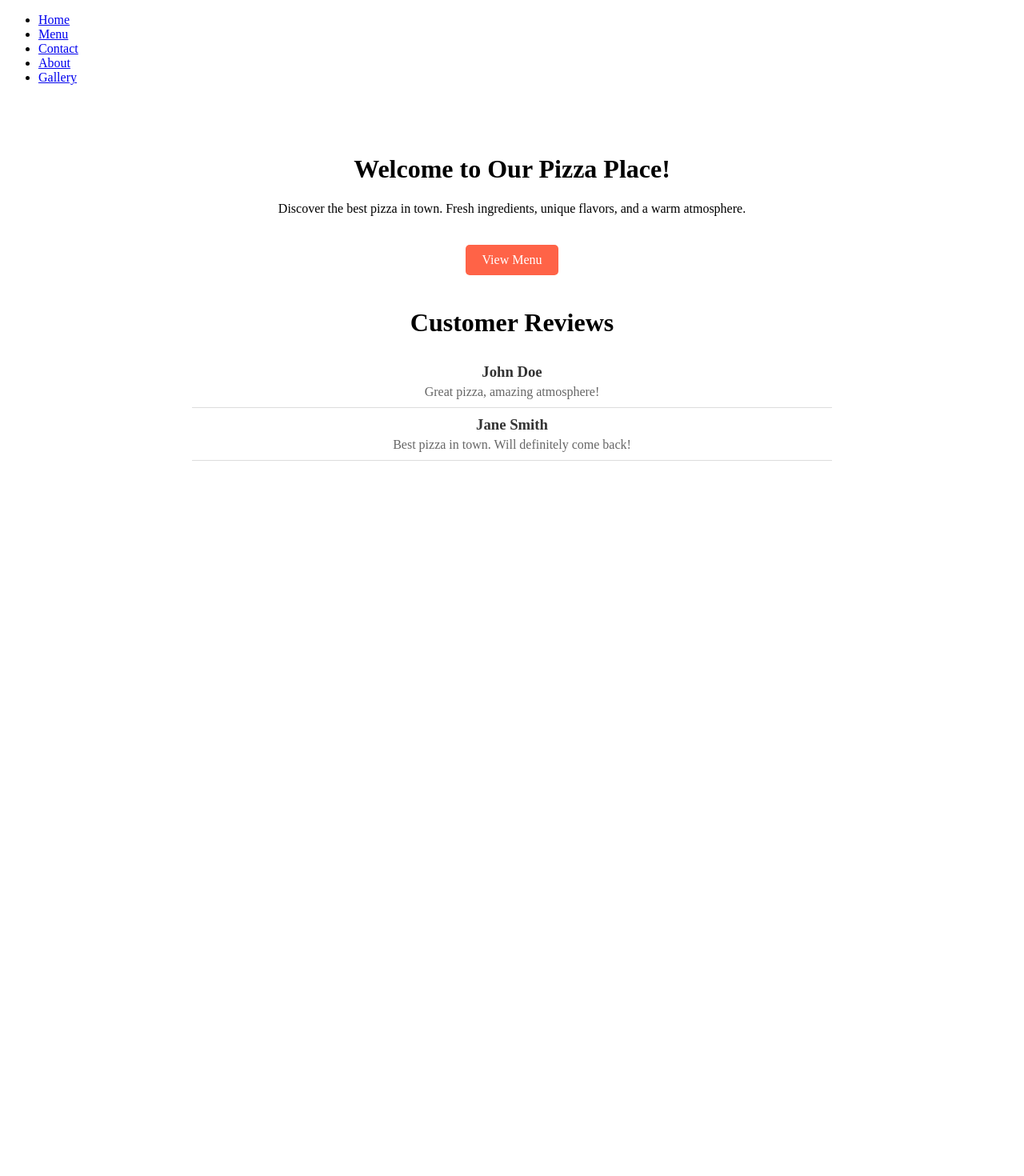
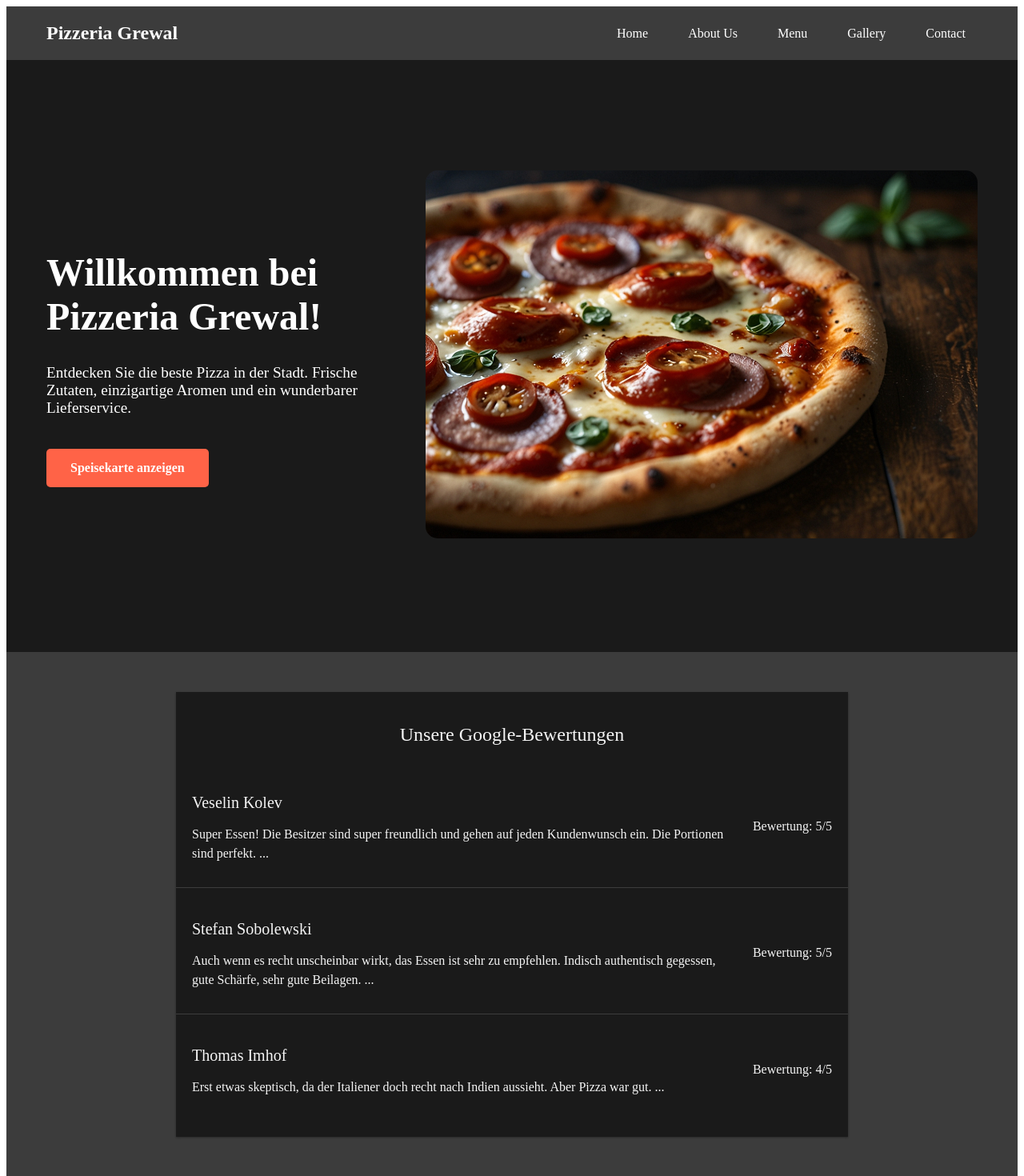
Before and after one commit to ArmannGr/restaurant_v2, an Angular app: page / in a window 1280 px wide. Shown: the top 1470 px of the page at 80% size. Before the commit the page ends 800 px from the top, so only its background shows below. Built offline with nearby package versions, Linux system fonts and the light colour scheme.

Commit message:
feat(home): add reviews and google maps integration

```diff
--- a/src/app/app.component.css
+++ b/src/app/app.component.css
@@ -0,0 +1,75 @@
+/* General Styles */
+body {
+    margin: 0;
+    font-family: 'Arial', sans-serif;
+    background-color: #f5f5f5;
+    color: #333;
+  }
+
+  /* Navigation Bar Styles */
+  nav {
+    display: flex;
+    justify-content: space-between;
+    align-items: center;
+    background-color: #3c3c3c;
+    padding: 20px 50px;
+    color: white;
+  }
+
+  nav .logo {
+    display: flex;
+    align-items: center;
+  }
+
+  nav .logo img {
+    height: 40px;
+    margin-right: 10px;
+  }
+
+  nav .logo h1 {
+    margin: 0;
+    font-size: 1.5em;
+  }
+
+  nav ul {
+    list-style: none;
+    display: flex;
+    margin: 0;
+    padding: 0;
+  }
+
+  nav ul li {
+    margin-left: 20px;
+  }
+
+  nav ul li a {
+    text-decoration: none;
+    color: white;
+    font-size: 1em;
+    padding: 10px 15px;
+    transition: background-color 0.3s, color 0.3s;
+  }
+
+  nav ul li a:hover {
+    background-color: #ff6347;
+    color: white;
+    border-radius: 5px;
+  }
+
+  @media (max-width: 768px) {
+    nav {
+      flex-direction: column;
+      align-items: flex-start;
+    }
+
+    nav ul {
+      flex-direction: column;
+      width: 100%;
+    }
+
+    nav ul li {
+      width: 100%;
+      text-align: center;
+      margin: 10px 0;
+    }
+  }
--- a/src/app/app.component.html
+++ b/src/app/app.component.html
@@ -1,10 +1,13 @@
 <nav>
+  <div routerLink="/" class="logo">
+      <h1>Pizzeria Grewal</h1>
+  </div>
   <ul>
     <li><a routerLink="/">Home</a></li>
+    <li><a routerLink="/about">About Us</a></li>
     <li><a routerLink="/menu">Menu</a></li>
+    <li><a routerLink="/gallery">Gallery</a></li>
     <li><a routerLink="/contact">Contact</a></li>
-    <li><a routerLink="/about">About</a></li>
-    <li><a routerLink="/gallery">Gallery</a></li>
   </ul>
 </nav>
 <router-outlet></router-outlet>
--- a/src/app/home/home.component.css
+++ b/src/app/home/home.component.css
@@ -1,31 +1,166 @@
-.home {
-    text-align: center;
+.hero {
+  display: flex;
+  justify-content: space-between;
+  align-items: center;
+  background-color: #1a1a1a;
+  color: white;
   padding: 50px;
+  min-height: 80vh;
+  margin-bottom: 50px;
 }
+
+.hero-text {
+  max-width: 50%;
+}
+
+.hero-text h1 {
+  font-size: 3em;
+  font-weight: bold;
+}
+
+.hero-text p {
+  margin: 20px 0;
+  margin-right: 30px;
+  font-size: 1.2em;
+}
+
 .button {
   display: inline-block;
-    padding: 10px 20px;
+  padding: 15px 30px;
   margin-top: 20px;
   background-color: #ff6347;
   color: white;
   text-decoration: none;
   border-radius: 5px;
+  font-weight: bold;
 }
+
 .button:hover {
   background-color: #ff4500;
 }
 
-  /* Add to styles.css or each component's CSS */
-@media (max-width: 768px) {
-    .menu, .contact, .about {
-      padding: 10px;
+.hero-image img {
+  max-width: 100%;
+  border-radius: 15px;
 }
-    nav ul {
+
+.background {
+  background-color: #3c3c3c;
+}
+
+.reviews {
+  margin-top: 50px;
+  margin-bottom: 50px;
   display: flex;
   flex-direction: column;
   align-items: center;
+  width: 100%;
+  max-width: 800px;
+  margin: 20px;
+  padding: 20px;
+  background-color: #1a1a1a;
+  color: #f5f5f5;
+  box-shadow: 0 1px 3px rgba(0,0,0,0.12), 0 1px 2px rgba(0,0,0,0.24);
 }
-    nav ul li {
-      margin: 5px 0;
+
+.reviews h2 {
+  color: #f5f5f5;
+  font-size: 24px;
+  font-weight: 400;
+  margin-bottom: 20px;
+}
+
+.review {
+  display: flex;
+  justify-content: space-between;
+  align-items: center;
+  width: 100%;
+  padding: 20px;
+  border-bottom: 1px solid #3c3c3c;
+}
+
+.review:last-child {
+  border-bottom: none;
+}
+
+.review-content {
+  flex: 1;
+  margin-right: 20px;
+}
+
+.review h3 {
+  color: #f5f5f5;
+  font-size: 20px;
+  font-weight: 500;
+  margin-bottom: 10px;
+}
+
+.review p {
+  color: #f5f5f5;
+  font-size: 16px;
+  line-height: 1.5;
+  margin-bottom: 10px;
+}
+
+.review-rating {
+  flex-shrink: 0;
+  color: #ff6347;
+  font-size: 16px;
+  font-weight: 500;
+}
+
+.map {
+  margin-top: 50px;
+  display: flex;
+  justify-content: center;
+  align-items: center;
+  padding: 50px;
+  background-color: #1a1a1a;
+}
+
+.reviews {
+  width: 100%;
+  max-width: 800px;
+  margin: 0 auto;
+  padding: 20px;
+  background-color: #1a1a1a;
+  color: #f5f5f5;
+  box-shadow: 0 1px 3px rgba(0,0,0,0.12), 0 1px 2px rgba(0,0,0,0.24);
+}
+
+/* ... rest of your CSS ... */
+
+@media screen and (max-width: 768px) {
+  .reviews {
+    padding: 10px;
+  }
+
+  .review {
+    flex-direction: column;
+    align-items: flex-start;
+  }
+
+  .review-content {
+    margin-right: 0;
+    margin-bottom: 10px;
+  }
+
+  .map {
+    padding: 25px;
   }
 }
+
+@media screen and (max-width: 768px) {
+  .hero {
+    flex-direction: column;
+  }
+
+  .hero-text {
+    max-width: 100%;
+    text-align: center;
+  }
+
+  .hero-image img {
+    width: 100%;
+  }
+}
--- a/src/app/home/home.component.html
+++ b/src/app/home/home.component.html
@@ -1,7 +1,27 @@
-<div class="home">
-    <h1>Welcome to Our Pizza Place!</h1>
-    <p>Discover the best pizza in town. Fresh ingredients, unique flavors, and a warm atmosphere.</p>
-    <a routerLink="/menu" class="button">View Menu</a>
-    <app-reviews></app-reviews>
-
+<div class="background">
+  <div class="hero">
+    <div class="hero-text">
+      <h1>Willkommen bei Pizzeria Grewal!</h1>
+      <p>Entdecken Sie die beste Pizza in der Stadt. Frische Zutaten, einzigartige Aromen und ein wunderbarer Lieferservice.</p>
+      <a routerLink="/menu" class="button">Speisekarte anzeigen</a>
+    </div>
+    <div class="hero-image">
+      <img src="assets/images/pizza.jpg" alt="Pizza">
+    </div>
   </div>
+  <div class="reviews">
+    <h2>Unsere Google-Bewertungen</h2>
+    <div class="review" *ngFor="let review of reviews">
+      <div class="review-content">
+        <h3>{{review.author_name}}</h3>
+        <p>{{review.text}}</p>
+      </div>
+      <div class="review-rating">
+        <p>Bewertung: {{review.rating}}</p>
+      </div>
+    </div>
+  </div>
+  <div class="map">
+    <iframe src="https://www.google.com/maps/embed?pb=!1m18!1m12!1m3!1d158629.80361839948!2d6.274783768030775!3d51.59406478890515!2m3!1f0!2f0!3f0!3m2!1i1024!2i768!4f13.1!3m3!1m2!1s0x47b885d23581a8c7%3A0xbe8b13e0926c5a81!2sPizzeria%20Grewal!5e0!3m2!1sde!2sde!4v1715981322455!5m2!1sde!2sde" width="1000" height="450" style="border:0;" allowfullscreen="true" loading="lazy" referrerpolicy="no-referrer-when-downgrade"></iframe>
+  </div>
+</div>
--- a/src/app/home/home.component.ts
+++ b/src/app/home/home.component.ts
@@ -1,10 +1,31 @@
-import { Component } from '@angular/core';
+import { Component, OnInit } from '@angular/core';
 
 @Component({
   selector: 'app-home',
   templateUrl: './home.component.html',
   styleUrls: ['./home.component.css']
 })
-export class HomeComponent {
+export class HomeComponent implements OnInit {
+  reviews = [
+    {
+      author_name: 'Veselin Kolev',
+      text: 'Super Essen! Die Besitzer sind super freundlich und gehen auf jeden Kundenwunsch ein. Die Portionen sind perfekt. ...',
+      rating: '5/5'
+    },
+    {
+      author_name: 'Stefan Sobolewski',
+      text: 'Auch wenn es recht unscheinbar wirkt, das Essen ist sehr zu empfehlen. Indisch  authentisch gegessen, gute Schärfe, sehr gute Beilagen. ...',
+      rating: '5/5'
+    },
+    {
+      author_name: 'Thomas Imhof',
+      text: 'Erst etwas skeptisch, da der Italiener doch recht nach Indien aussieht. Aber Pizza war gut. ...',
+      rating: '4/5'
+    }
+  ];
 
+  constructor() { }
+
+  ngOnInit(): void {
+  }
 }
```
Also changed, not shown: src/assets/images/pizza.jpg (added). Lines whose indentation alone changed are shown as unchanged.
